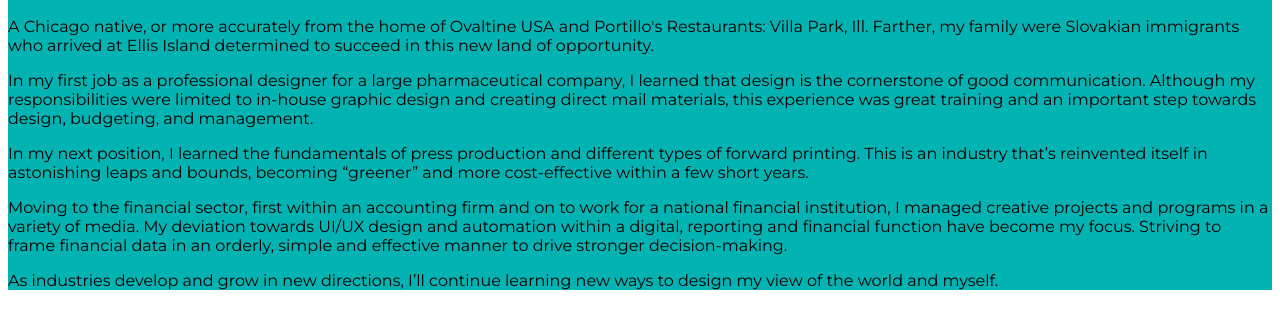
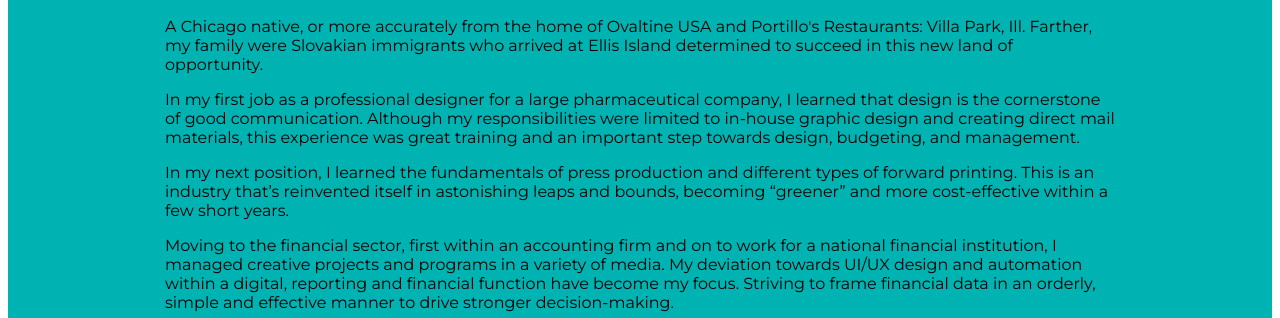
Before and after one commit to KatherineWorley/Basic_Site_Design, a plain HTML site: page index.html in a window 1280 px wide. Shown: the part 296-614 px from the top of the page. Drawn offline with Linux system fonts and the light colour scheme.

Commit message:
creating content wrap

```diff
--- a/css/styles.css
+++ b/css/styles.css
@@ -1,12 +1,12 @@
-/*Color Palette */
+/*////////////////////////////*Color Palette */
 /*Teal #00b3b3*/
 /*Light Teal #b2d8d8*/
 /*Light Gray #DCDCDC*/
 
 
-/*Global Settings*/
+/*////////////////////////////*Global Settings*/
 
-.content-warp {
+.content-wrap {
 	width: 950px;
 	margin: 0 auto;
 }
@@ -19,7 +19,7 @@ h2 {
 	font-size: 40px;
 }
 
-/*Header and Footer */
+/*////////////////////////////Header and Footer */
 
 header, footer {
 	background: #00b3b3;
@@ -29,7 +29,7 @@ header h1, header h2 {
 	background: #DCDCDC;
 }
 
-/*Body of HTML*/
+/*////////////////////////////*Body of HTML*/
 body {
 	font-family: 'Montserrat', sans-serif;
 }
@@ -44,7 +44,7 @@ a:hover {
 }
 
 
-/*Work Experience*/
+/*////////////////////////////*Work Experience*/
 
 .work {
 	background: #b2d8d8;
@@ -52,7 +52,7 @@ a:hover {
 
 
 
-/*Education */
+/*////////////////////////////*Education */
 .eduction {
 	background: #DCDCDC;
 }
```
